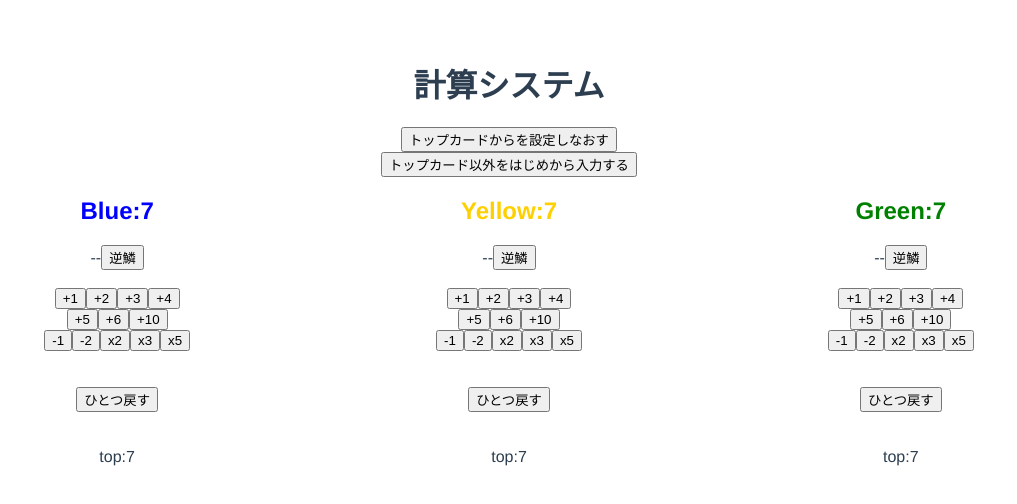
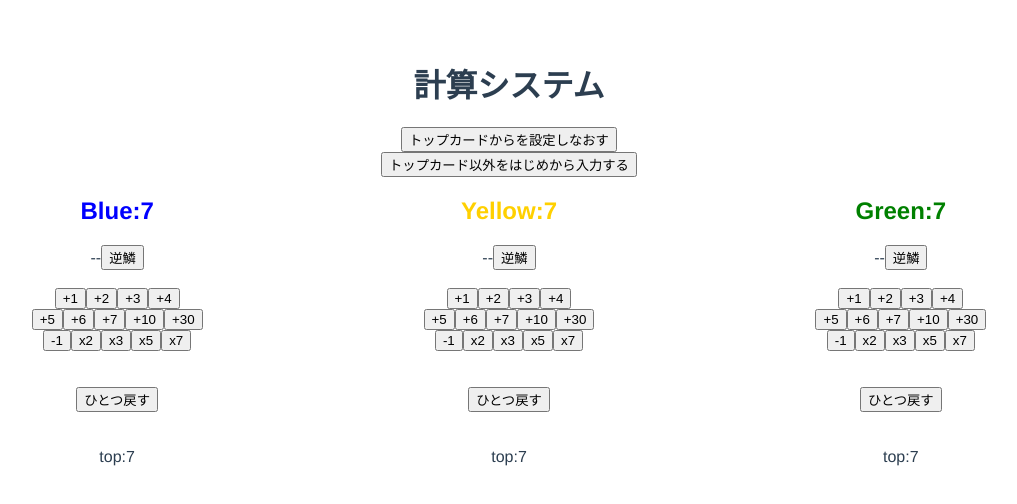
Before and after one commit to TPGCommunity/tpg_board_game, a Vue app: page / in a window 1280 px wide. Both pictures are taken after a click on the button "決定". Shown: the top 504 px of the page, without its empty margins (131-1148 px from the left). Built offline with nearby package versions, Linux system fonts and the light colour scheme.

Commit message:
数字の変更

```diff
--- a/src/components/Calculater.vue
+++ b/src/components/Calculater.vue
@@ -188,14 +188,16 @@ const bomb = (color) => {
                     <div>
                         <button @click="add('blue', '+', 5)">+5</button>
                         <button @click="add('blue', '+', 6)">+6</button>
+                        <button @click="add('blue', '+', 7)">+7</button>
                         <button @click="add('blue', '+', 10)">+10</button>
+                        <button @click="add('blue', '+', 30)">+30</button>
                     </div>
                     <div>
                         <button @click="add('blue', '-', 1)">-1</button>
-                        <button @click="add('blue', '-', 2)">-2</button>
                         <button @click="add('blue', 'x', 2)">x2</button>
                         <button @click="add('blue', 'x', 3)">x3</button>
                         <button @click="add('blue', 'x', 5)">x5</button>
+                        <button @click="add('blue', 'x', 7)">x7</button>
                     </div>
                     <br>
                     <br>
@@ -223,14 +225,16 @@ const bomb = (color) => {
                     <div>
                         <button @click="add('yellow', '+', 5)">+5</button>
                         <button @click="add('yellow', '+', 6)">+6</button>
+                        <button @click="add('yellow', '+', 7)">+7</button>
                         <button @click="add('yellow', '+', 10)">+10</button>
+                        <button @click="add('yellow', '+', 30)">+30</button>
                     </div>
                     <div>
                         <button @click="add('yellow', '-', 1)">-1</button>
-                        <button @click="add('yellow', '-', 2)">-2</button>
                         <button @click="add('yellow', 'x', 2)">x2</button>
                         <button @click="add('yellow', 'x', 3)">x3</button>
                         <button @click="add('yellow', 'x', 5)">x5</button>
+                        <button @click="add('yellow', 'x', 7)">x7</button>
                     </div>
                     <br>
                     <br>
@@ -258,14 +262,16 @@ const bomb = (color) => {
                     <div>
                         <button @click="add('green', '+', 5)">+5</button>
                         <button @click="add('green', '+', 6)">+6</button>
+                        <button @click="add('green', '+', 7)">+7</button>
                         <button @click="add('green', '+', 10)">+10</button>
+                        <button @click="add('green', '+', 30)">+30</button>
                     </div>
                     <div>
                         <button @click="add('green', '-', 1)">-1</button>
-                        <button @click="add('green', '-', 2)">-2</button>
                         <button @click="add('green', 'x', 2)">x2</button>
                         <button @click="add('green', 'x', 3)">x3</button>
                         <button @click="add('green', 'x', 5)">x5</button>
+                        <button @click="add('green', 'x', 7)">x7</button>
                     </div>
                     <br>
                     <br>
```
